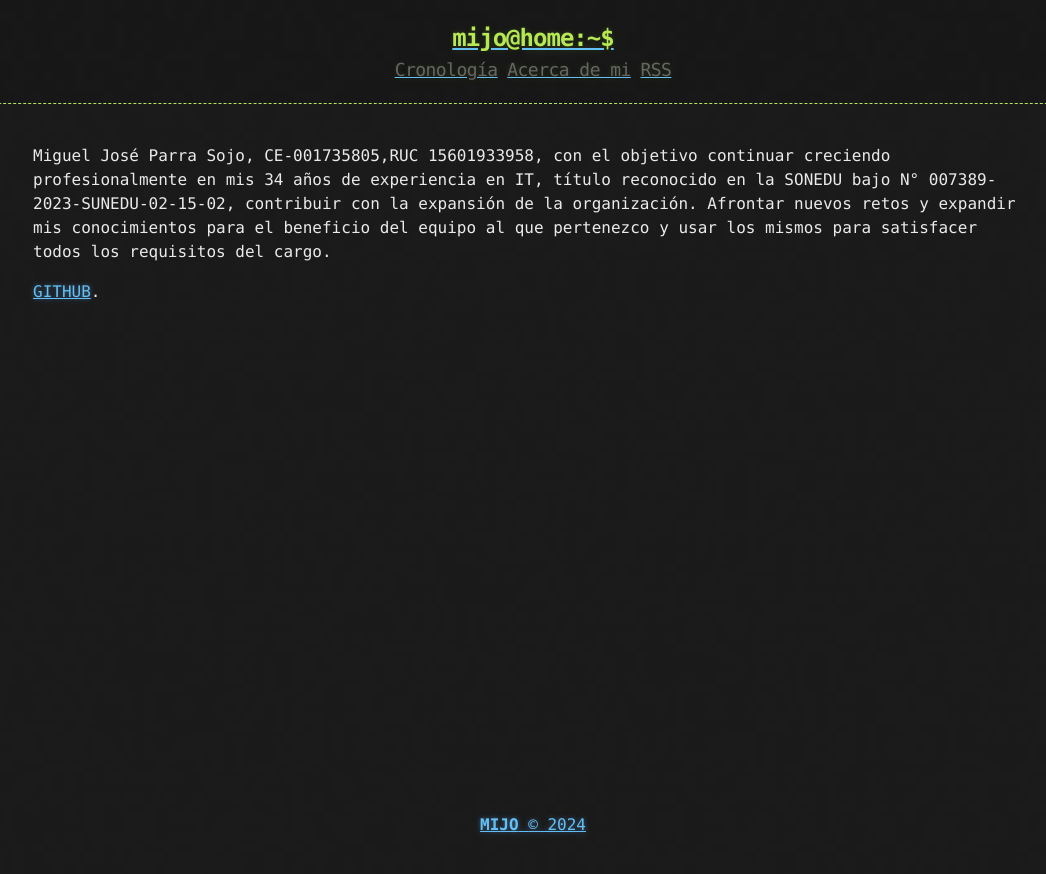
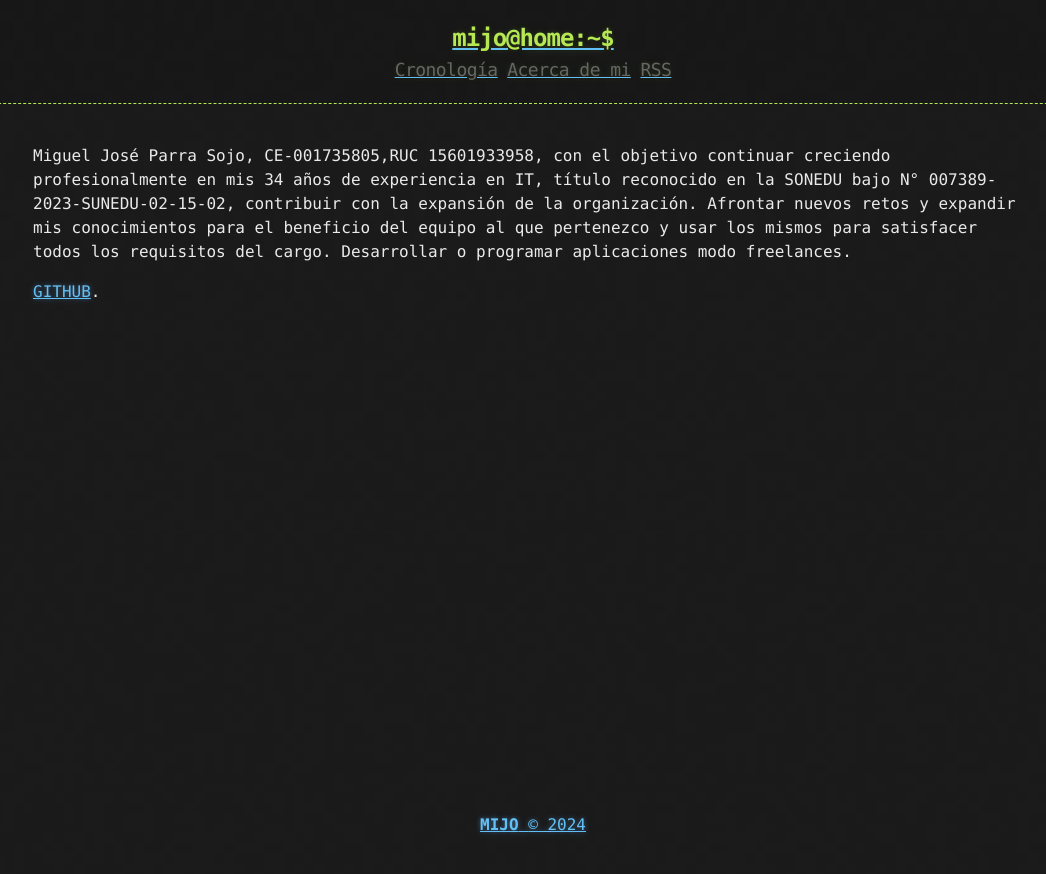
Before and after one commit to parramiguel/parramiguel.github.io, a Jekyll site: the page built from about.md, in a window 1280 px wide. Shown: the top 874 px of the page, without its empty margins (107-1153 px from the left). Built offline with Jekyll 4.4.1, drawn with Linux system fonts in a browser that asks for light colours.

Commit message:
miércoles 28/02/2024

```diff
--- a/about.md
+++ b/about.md
@@ -4,6 +4,6 @@ title: Acerca de mi
 ---
 
 Miguel José Parra Sojo, CE-001735805,RUC
-15601933958, con el objetivo continuar creciendo profesionalmente en mis 34 años de experiencia en IT, título reconocido en la SONEDU bajo N° 007389-2023-SUNEDU-02-15-02, contribuir con la expansión de la organización. Afrontar nuevos retos y expandir mis conocimientos para el beneficio del equipo al que pertenezco y usar los mismos para satisfacer todos los requisitos del cargo.
+15601933958, con el objetivo continuar creciendo profesionalmente en mis 34 años de experiencia en IT, título reconocido en la SONEDU bajo N° 007389-2023-SUNEDU-02-15-02, contribuir con la expansión de la organización. Afrontar nuevos retos y expandir mis conocimientos para el beneficio del equipo al que pertenezco y usar los mismos para satisfacer todos los requisitos del cargo. Desarrollar o programar aplicaciones modo freelances.
 
 [GITHUB](https://github.com/parramiguel).
```
Also changed, not shown: 1 other file.
